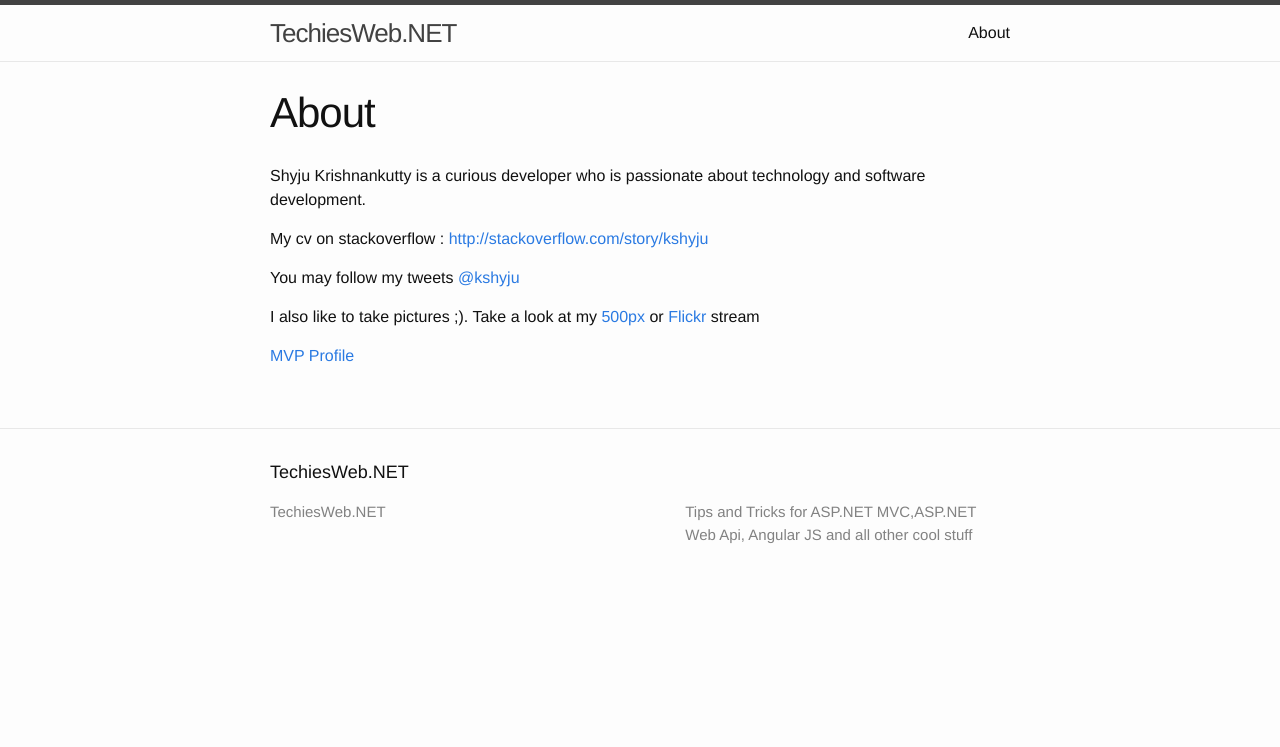
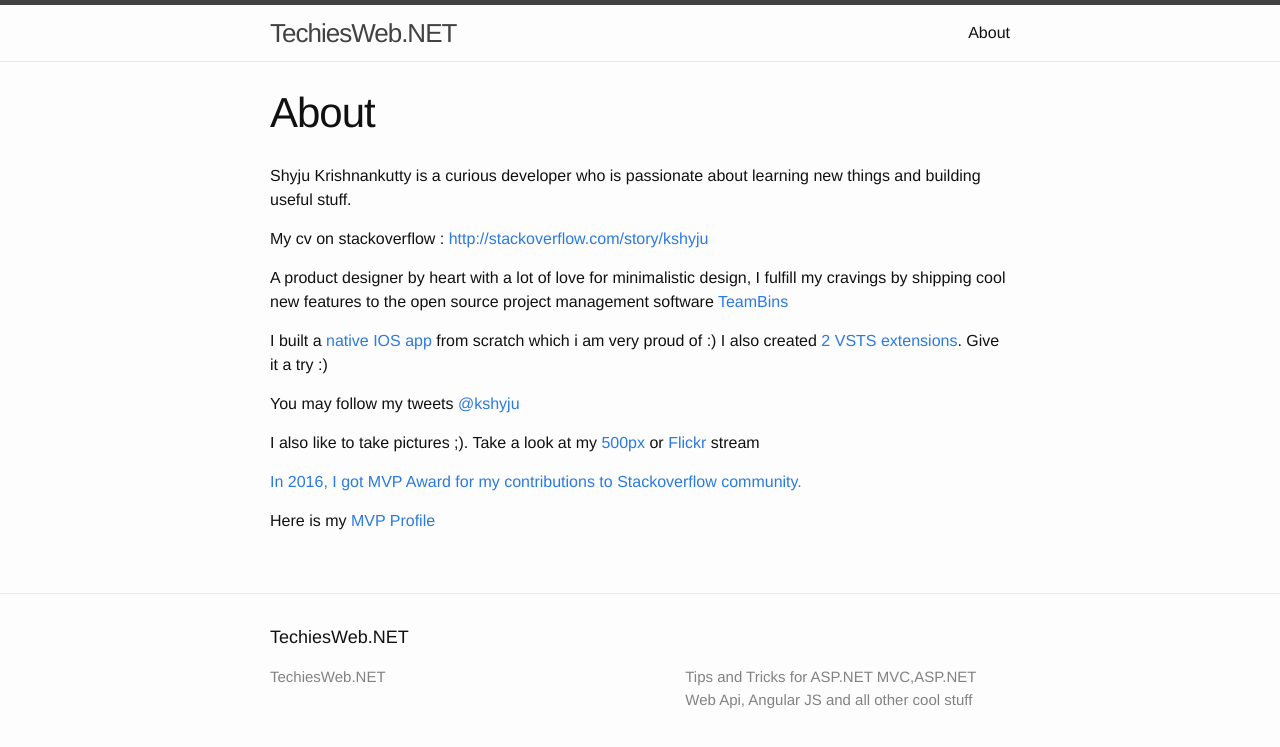
Before and after one commit to kshyju/techiesweb.net, a Jekyll site: the page built from about.md, in a window 1280 px wide. Shown: the top 747 px of the page. Built offline with Jekyll 4.4.1, drawn with Linux system fonts in a browser that asks for light colours.

Commit message:
about page changes

```diff
--- a/about.md
+++ b/about.md
@@ -4,9 +4,21 @@ title: About
 permalink: /about/
 ---
 
-Shyju Krishnankutty is a curious developer who is passionate about technology and software development.
+Shyju Krishnankutty is a curious developer who is passionate about learning new things and building useful stuff.
 
 <p>My cv on stackoverflow : <a href="http://stackoverflow.com/story/kshyju">http://stackoverflow.com/story/kshyju</a></p>
+<p>
+A product designer by heart with a lot of love for minimalistic design, I fulfill my  cravings by shipping cool new features to the open source project management software <a href="http://www.teambins.com">TeamBins</a>
+</p>
+<p>
+
+
+I  built a <a href="http://techiesweb.net/2017/01/04/building-a-native-ios-app.html"> native IOS app</a> from scratch which i am very proud of :)
+
+I also created <a href="https://marketplace.visualstudio.com/search?term=publisher%3A%22Shyju%20K%22&target=VSTS&category=All%20categories&sortBy=Relevance">2 VSTS extensions</a>. Give it a try :)
+</p>
 <p>You may follow my tweets <a href="https://twitter.com/kshyju" target="_blank">@kshyju</a></p>
 <p>I also like to take pictures ;). Take a look at my <a href="https://500px.com/kshyju" target="_blank">500px</a> or <a href="https://www.flickr.com/photos/kshyju/" target="_blank">Flickr</a> stream</p>
-<p><a href="https://mvp.microsoft.com/en-us/PublicProfile/5002157?fullName=Shyju%20%20Krishnankutty" target="_blank">MVP Profile</a>
+<p><a href="http://techiesweb.net/2016/10/10/mvp-award-2016-ThankYou.html">In 2016, I got MVP Award for my contributions to Stackoverflow community.</a> </p>
+
+<p> Here is my <a href="https://mvp.microsoft.com/en-us/PublicProfile/5002157?fullName=Shyju%20%20Krishnankutty" target="_blank">MVP Profile</a>
```
